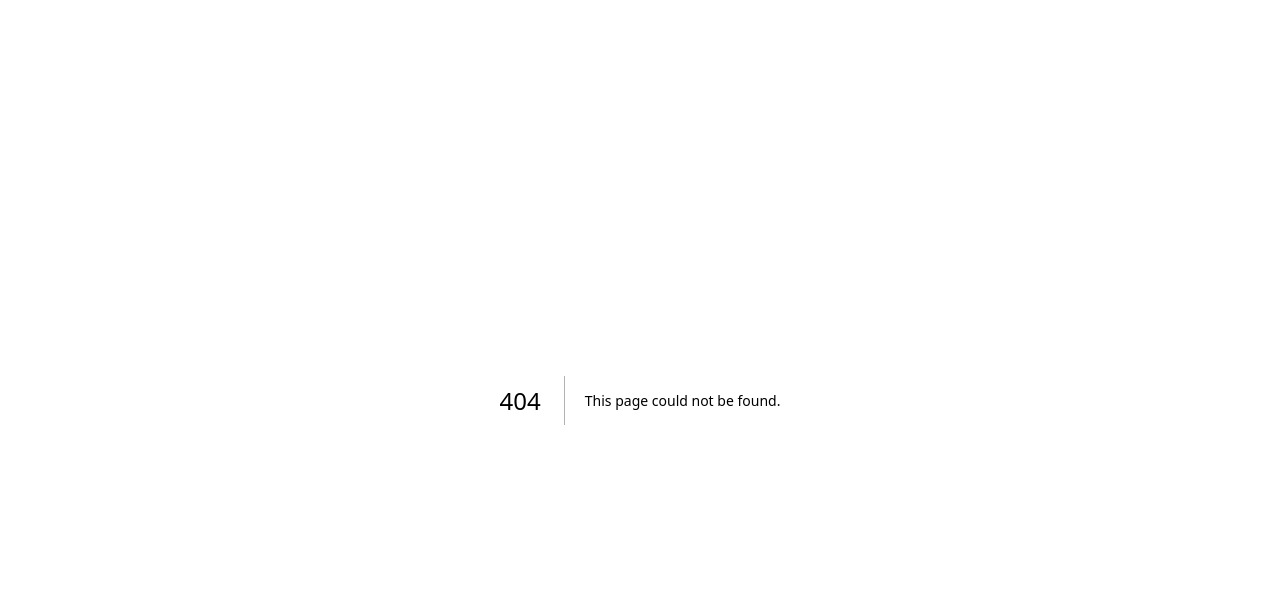
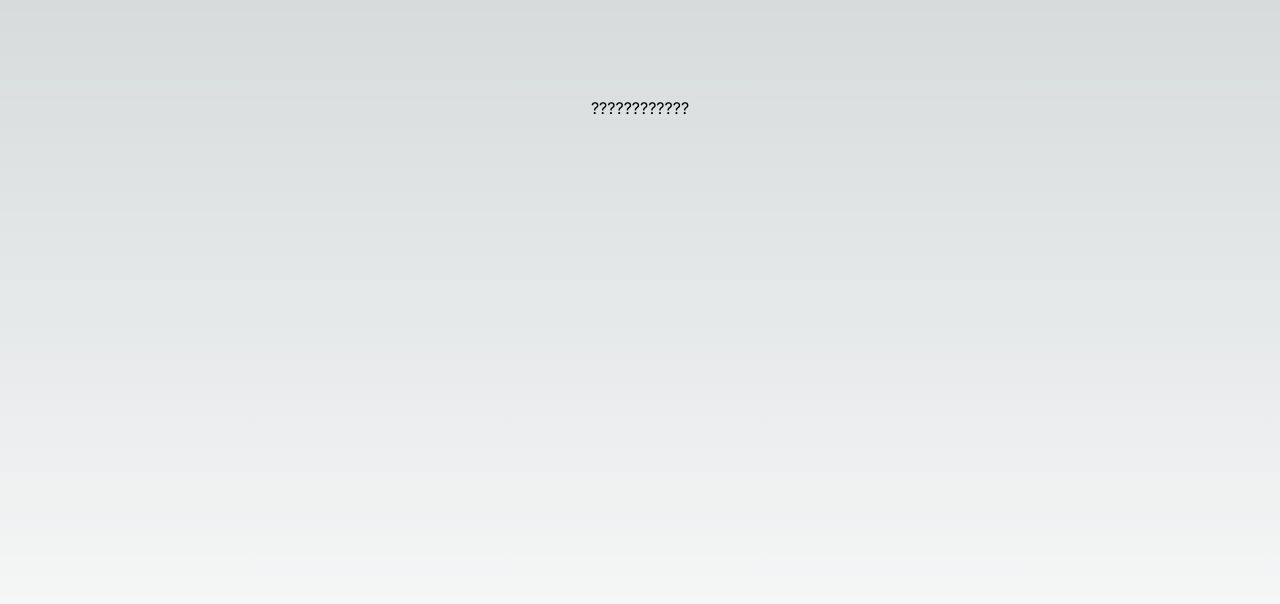
Before and after one commit to dayn-1/PSA-BobsTheBuilders, a Next.js app in the folder port-bros/: page /your-mum in a window 1280 px wide. Before the commit this address had no page. Shown: the top 604 px of the page. Built offline with nearby package versions, Linux system fonts and the light colour scheme.

Commit message:
rename tmp

```diff
--- /dev/null
+++ b/port-bros/app/your-mum/page.tsx
@@ -0,0 +1,7 @@
+export default function YourMum() {
+  return (
+    <main className="flex min-h-screen flex-col items-center justify-between p-24">
+      ????????????
+    </main>
+  );
+}
--- a/port-bros/app/your-mum/tmp.tsx
+++ /dev/null
@@ -1,7 +0,0 @@
-export default function YourMum() {
-    return (
-      <main className="flex min-h-screen flex-col items-center justify-between p-24">
-        ????????????
-      </main>
-    );
-  }
```
